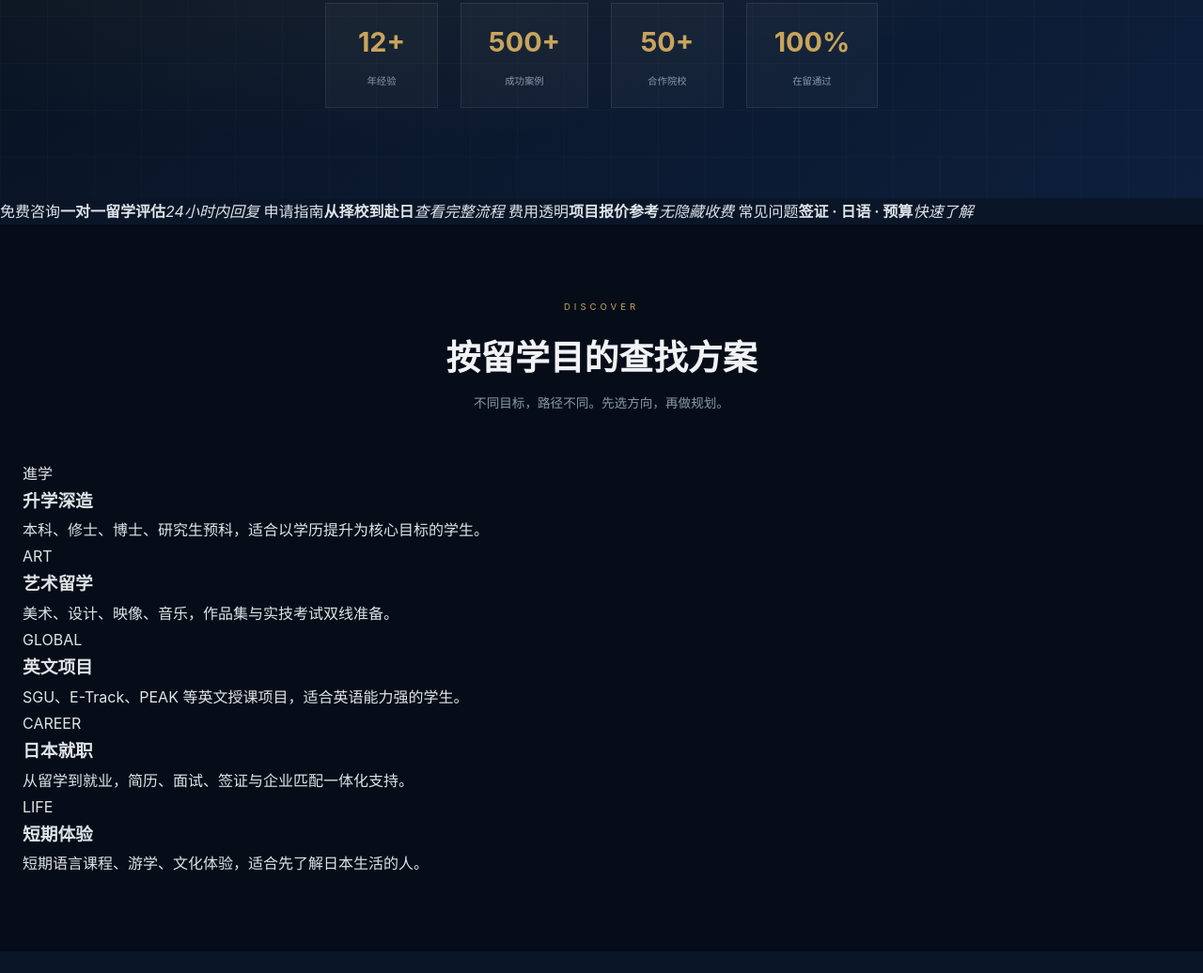
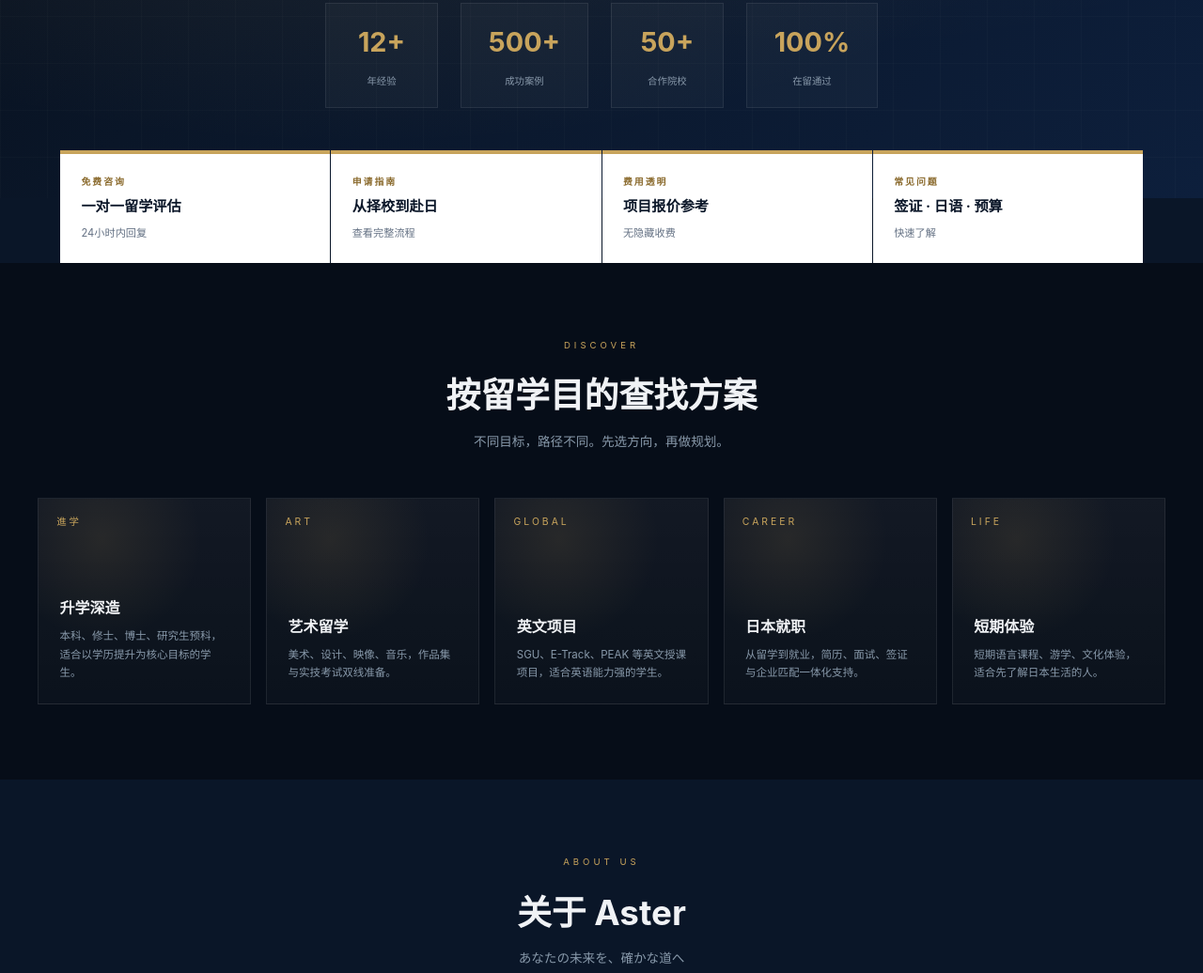
Before and after one commit to undastufff/aster-intl, a website: page index.html in a window 1280 px wide. Shown: the part 627-1663 px from the top of the page at 94% size. Drawn offline with Linux system fonts and the light colour scheme.

Commit message:
improve website style.css

```diff
--- a/style.css
+++ b/style.css
@@ -90,3 +90,19 @@ button{cursor:pointer;font-family:var(--f)}
 
 @media(max-width:1024px){.svc__grid,.features__grid{grid-template-columns:repeat(2,1fr)}.schools__grid{grid-template-columns:repeat(3,1fr)}.flow__grid,.price__grid{grid-template-columns:repeat(2,1fr)}.about__grid{grid-template-columns:1fr}.ct__grid{grid-template-columns:1fr}.news__grid{grid-template-columns:repeat(2,1fr)}}
 @media(max-width:768px){.topbar{display:none}.nav__hamburger{display:flex}.nav__menu{position:fixed;top:64px;left:0;right:0;background:rgba(10,22,40,.98);flex-direction:column;padding:0;max-height:0;overflow-y:auto;transition:.4s}.nav__menu.open{max-height:80vh;padding:1rem 0}.nav__menu>li>a{padding:.7rem 1.5rem}.nav__sub{position:static;opacity:1;pointer-events:auto;transform:none;background:0 0;border:none;padding-left:1rem}.hero{min-height:70vh;padding:3rem 1rem}.hero__stats{gap:.6rem}.hero__stat{min-width:90px;padding:.7rem 1rem}.hero__stat strong{font-size:1.3rem}.svc__grid,.features__grid,.schools__grid,.flow__grid,.price__grid,.news__grid{grid-template-columns:1fr}.stats__row{gap:1.5rem}.tms__row{grid-template-columns:1fr}.faq__grid{grid-template-columns:1fr}.form__row{grid-template-columns:1fr}.footer__inner{grid-template-columns:repeat(2,1fr)}.admin__stats{grid-template-columns:repeat(2,1fr)}}
+
+.quick{max-width:var(--mx);margin:-3.2rem auto 0;position:relative;z-index:5;padding:0 1.5rem;display:grid;grid-template-columns:repeat(4,1fr);gap:1px}
+.quick__card{background:#fff;color:#172033;padding:1.3rem 1.4rem;min-height:120px;border-top:4px solid var(--g);transition:.25s;display:flex;flex-direction:column;justify-content:space-between}
+.quick__card:hover{transform:translateY(-4px);box-shadow:0 18px 45px rgba(0,0,0,.25)}
+.quick__card span{font-size:.62rem;letter-spacing:2px;color:#8b6b2e;font-weight:700}
+.quick__card strong{font-size:.95rem;color:#0a1628}
+.quick__card em{font-size:.7rem;color:#637083;font-style:normal}
+.discover__grid{max-width:var(--mx);margin:0 auto;display:grid;grid-template-columns:repeat(5,1fr);gap:1rem}
+.discover__card{position:relative;min-height:220px;background:linear-gradient(180deg,rgba(255,255,255,.05),rgba(255,255,255,.02));border:1px solid var(--bd);padding:1.4rem;display:flex;flex-direction:column;justify-content:flex-end;overflow:hidden;transition:.3s}
+.discover__card::before{content:"";position:absolute;inset:0;background:radial-gradient(circle at 30% 20%,rgba(200,164,92,.16),transparent 45%);opacity:.75}
+.discover__card span{position:absolute;top:1rem;left:1.2rem;font-family:var(--fe);font-size:.65rem;letter-spacing:3px;color:var(--g)}
+.discover__card h3{position:relative;color:var(--w);font-size:1rem;margin-bottom:.45rem}
+.discover__card p{position:relative;color:var(--td);font-size:.72rem;line-height:1.7}
+.discover__card:hover{border-color:var(--g);transform:translateY(-3px)}
+@media(max-width:1024px){.quick{grid-template-columns:repeat(2,1fr);margin-top:0;padding-top:1rem}.discover__grid{grid-template-columns:repeat(2,1fr)}}
+@media(max-width:768px){.quick,.discover__grid{grid-template-columns:1fr}.quick{padding-left:1rem;padding-right:1rem}.footer__inner{grid-template-columns:1fr}.hero__h1-main{letter-spacing:8px}}
```
